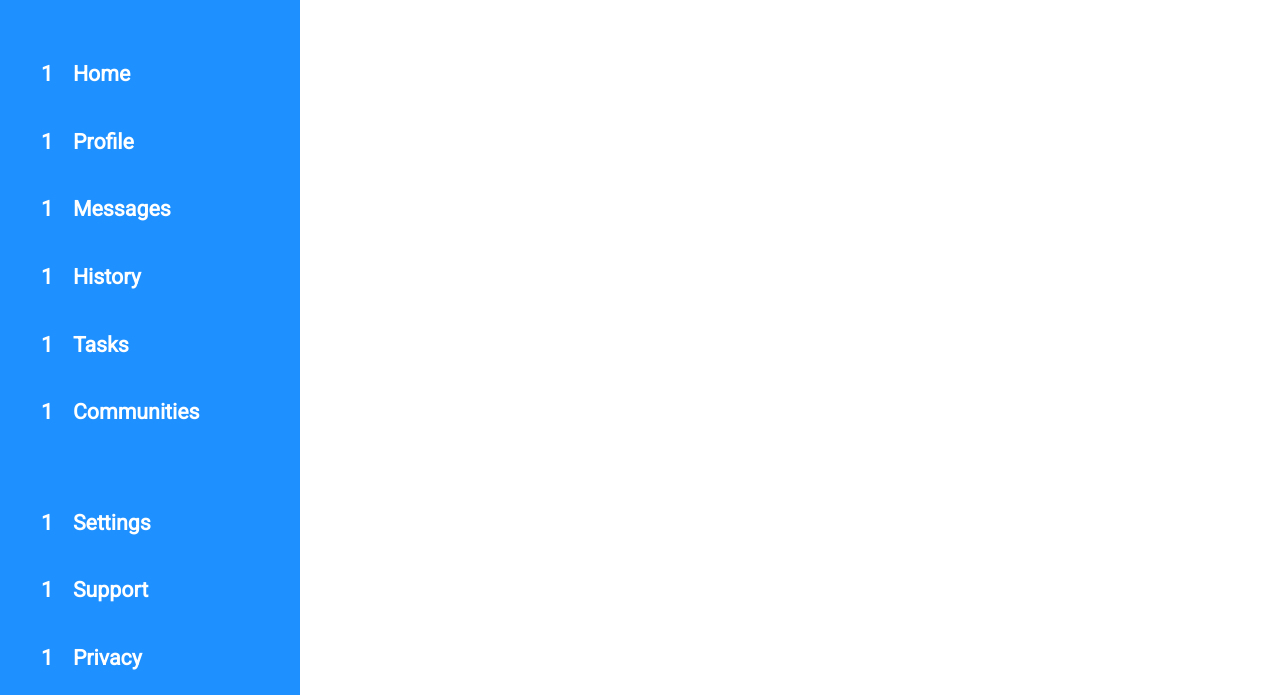
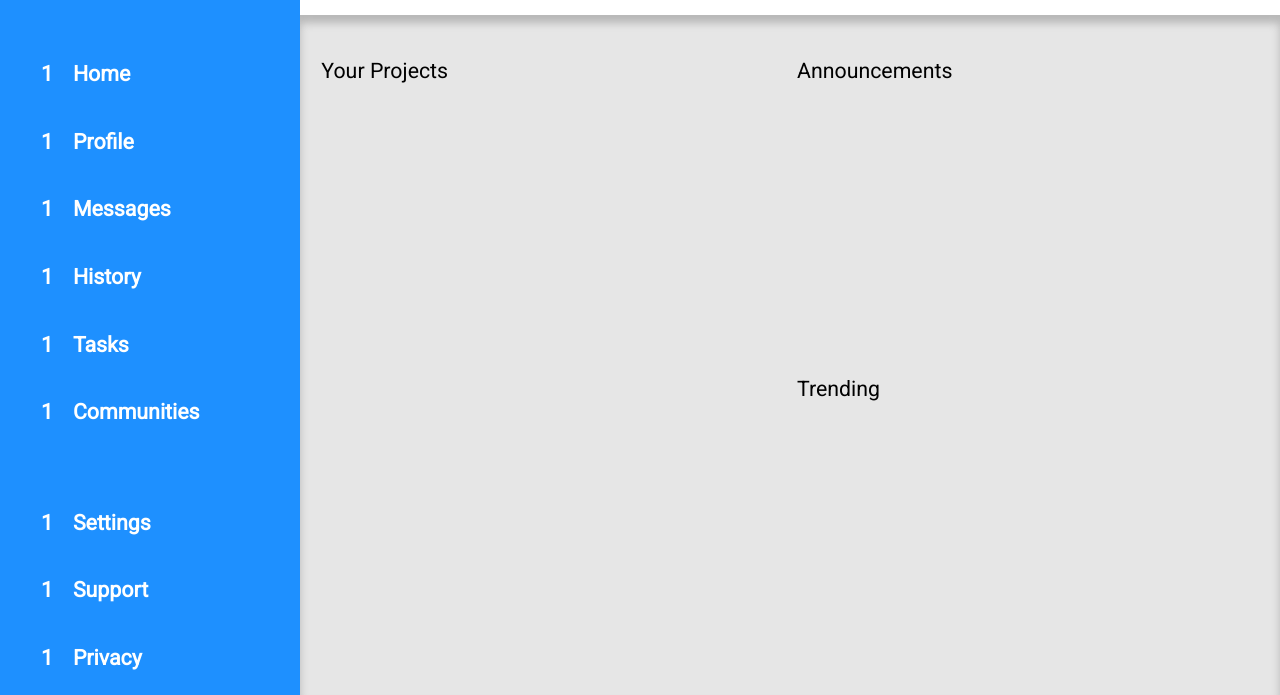
Before and after one commit to kevinwchen/odin-dashboard, a plain HTML site: page index.html in a window 1280 px wide. Shown: the part 105-800 px from the top of the page. Drawn offline with Linux system fonts and the light colour scheme.

Commit message:
Fix background colour and shadow for main section

```diff
--- a/index.html
+++ b/index.html
@@ -44,7 +44,17 @@
         </div>
         <div class="main">
             <div class="main-header">header</div>
-            <div class="main-content">content</div>
+            <div class="main-content">
+                <div class="main-projects">
+                    <div class="content-header">Your Projects</div>
+                </div>
+                <div class="main-announcements">
+                    <div class="content-header">Announcements</div>
+                </div>
+                <div class="main-trending">
+                    <div class="content-header">Trending</div>
+                </div>
+            </div>
         </div>
     </body>
 </html>
--- a/style.css
+++ b/style.css
@@ -1,5 +1,5 @@
 :root {
-    /* --main- */
+    --main-header-height: 15vh;
 }
 
 * {
@@ -66,9 +66,31 @@ body {
 
 .main-header {
     background-color: #ffffff;
-    box-shadow: 0 8px 8px lightgrey;
+    height: var(--main-header-height);
 }
 
-.main-body {
-    background-color: blue;
+.main-content {
+    background-color: #e6e6e6;
+    height: calc(100vh - var(--main-header-height));
+    display: grid;
+    grid-template-rows: 2em 1fr 1fr;
+    grid-template-areas: "space space" "projects announcements" "projects trending";
+    box-shadow: inset 0 8px 8px #b7b7b7;
 }
+
+.content-header {
+    padding-left: 1em;
+    font-weight: 500;
+}
+
+.main-projects {
+    grid-area: projects;
+}
+
+.main-announcements {
+    grid-area: announcements;
+}
+
+.main-trending {
+    grid-area: trending;
+}
```
